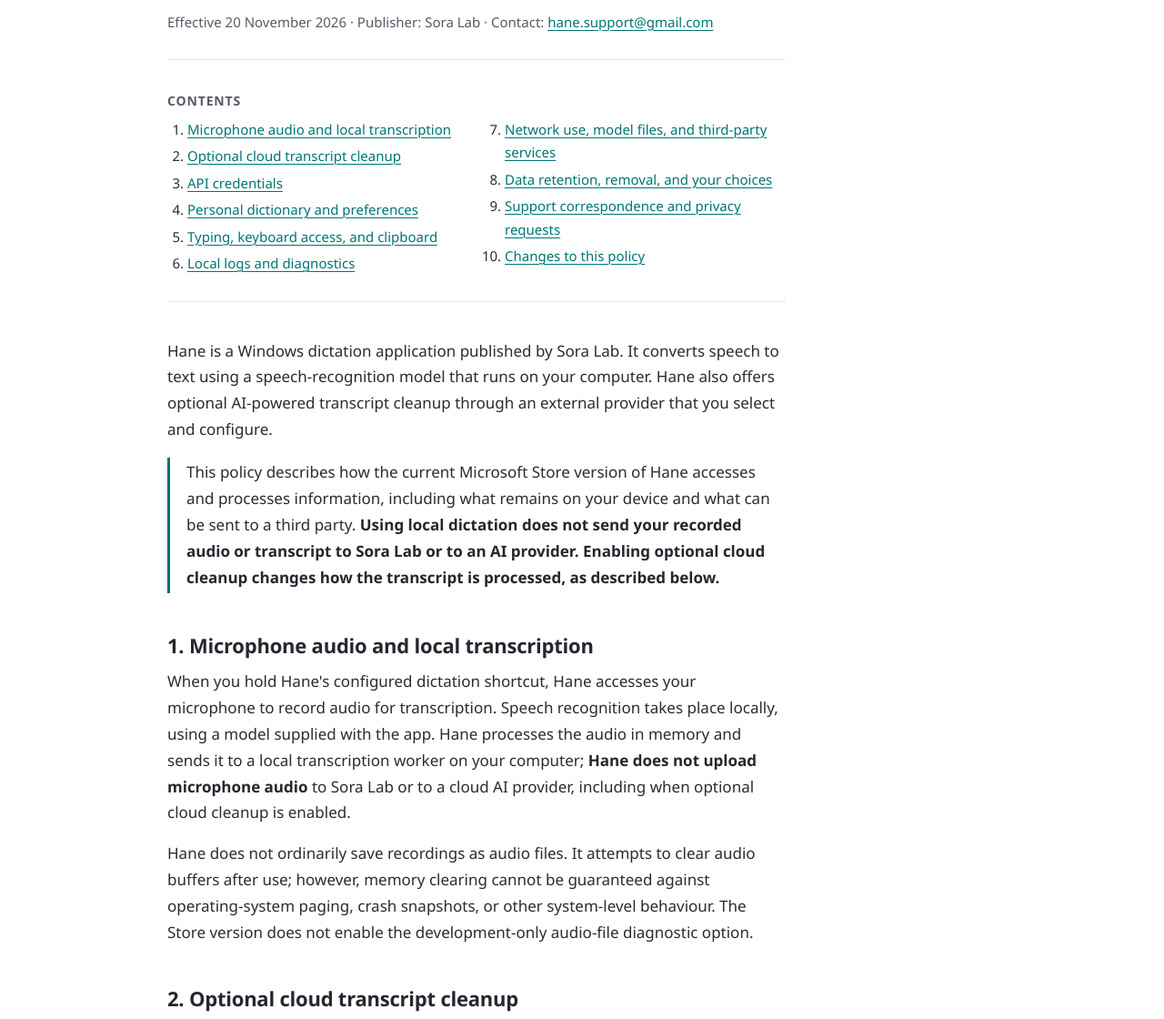
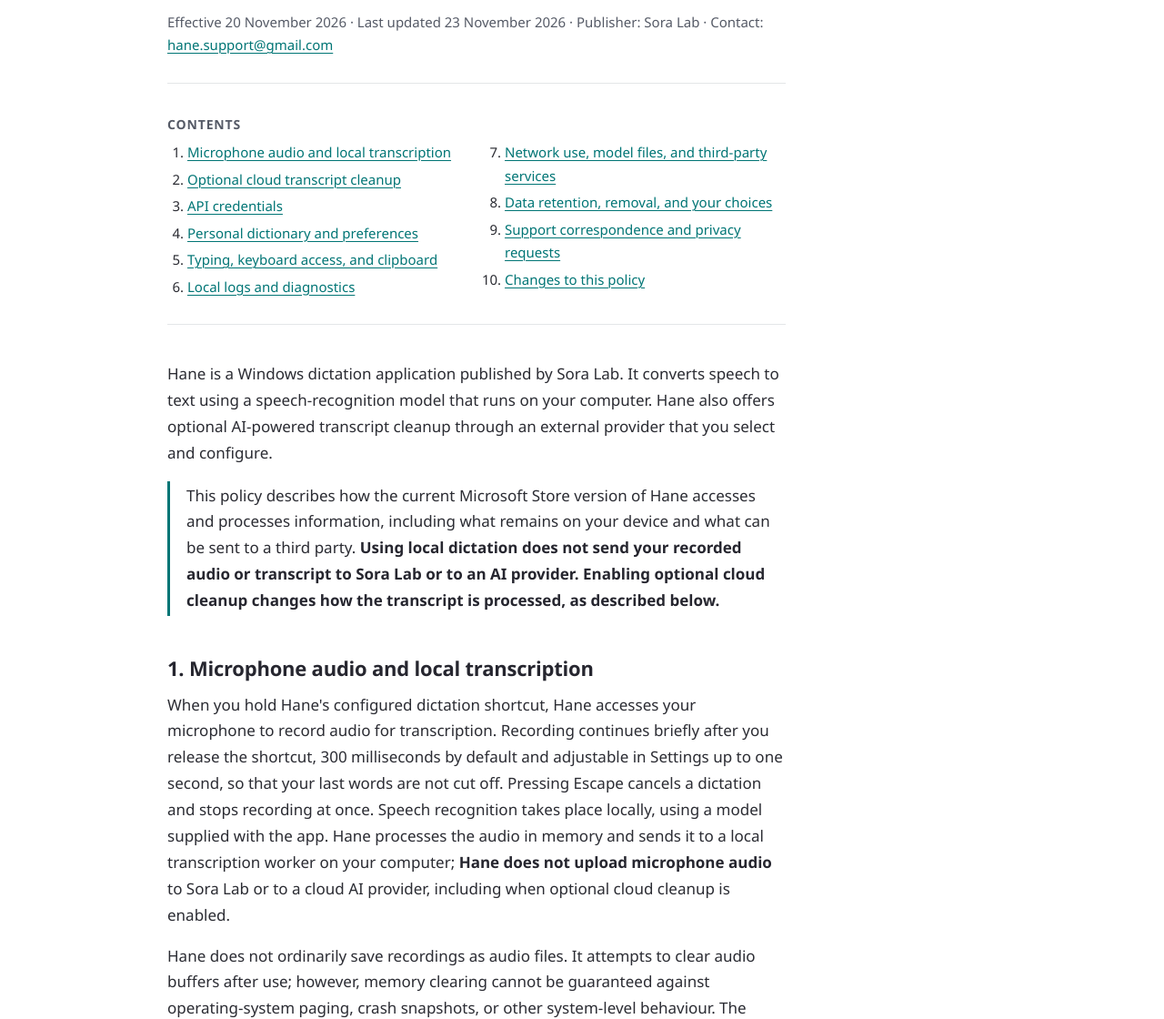
Before and after one commit to SoraLabs/hane-site, a plain HTML site: page privacy.html in a window 1280 px wide. Shown: the part 186-1306 px from the top of the page at 91% size. Drawn offline with Linux system fonts and the light colour scheme.

Commit message:
Privacy policy: clarify that recording continues briefly after release
Section 1 now states that recording continues for a short tail padding
after the shortcut is released (300 ms by default, adjustable up to one
second) and that Escape stops recording at once. The effective date stays
20 November 2026; a "Last updated 23 November 2026" line is added. The
HTML and Markdown copies carry the same text.

Co-Authored-By: Claude Opus 5.5 <noreply@anthropic.com>

```diff
--- a/privacy.html
+++ b/privacy.html
@@ -26,7 +26,7 @@
   <div class="measure">
     <div class="article-head">
       <h1>Hane Privacy Policy</h1>
-      <p class="meta">Effective 20 November 2026 · Publisher: Sora Lab · Contact: <a href="mailto:hane.support@gmail.com">hane.support@gmail.com</a></p>
+      <p class="meta">Effective 20 November 2026 · Last updated 23 November 2026 · Publisher: Sora Lab · Contact: <a href="mailto:hane.support@gmail.com">hane.support@gmail.com</a></p>
     </div>
 
     <nav class="contents" aria-labelledby="contents-title">
@@ -49,7 +49,7 @@
 <p>Hane is a Windows dictation application published by Sora Lab. It converts speech to text using a speech-recognition model that runs on your computer. Hane also offers optional AI-powered transcript cleanup through an external provider that you select and configure.</p>
 <div class="summary"><p>This policy describes how the current Microsoft Store version of Hane accesses and processes information, including what remains on your device and what can be sent to a third party. <strong>Using local dictation does not send your recorded audio or transcript to Sora Lab or to an AI provider. Enabling optional cloud cleanup changes how the transcript is processed, as described below.</strong></p></div>
 <h2 id="1-microphone-audio-and-local-transcription">1. Microphone audio and local transcription</h2>
-<p>When you hold Hane's configured dictation shortcut, Hane accesses your microphone to record audio for transcription. Speech recognition takes place locally, using a model supplied with the app. Hane processes the audio in memory and sends it to a local transcription worker on your computer; <strong>Hane does not upload microphone audio</strong> to Sora Lab or to a cloud AI provider, including when optional cloud cleanup is enabled.</p>
+<p>When you hold Hane's configured dictation shortcut, Hane accesses your microphone to record audio for transcription. Recording continues briefly after you release the shortcut, 300 milliseconds by default and adjustable in Settings up to one second, so that your last words are not cut off. Pressing Escape cancels a dictation and stops recording at once. Speech recognition takes place locally, using a model supplied with the app. Hane processes the audio in memory and sends it to a local transcription worker on your computer; <strong>Hane does not upload microphone audio</strong> to Sora Lab or to a cloud AI provider, including when optional cloud cleanup is enabled.</p>
 <p>Hane does not ordinarily save recordings as audio files. It attempts to clear audio buffers after use; however, memory clearing cannot be guaranteed against operating-system paging, crash snapshots, or other system-level behaviour. The Store version does not enable the development-only audio-file diagnostic option.</p>
 <h2 id="2-optional-cloud-transcript-cleanup">2. Optional cloud transcript cleanup</h2>
 <p>Cloud cleanup is optional. Hane sends transcript <strong>text</strong>, not microphone audio, to a third-party AI service only when automatic cloud cleanup is enabled, a provider is selected, consent for that same provider has been given, an API key for the provider is available, and the dictation meets the app's other submission conditions. If these conditions are not met, or cleanup fails, Hane uses the locally generated transcript.</p>
```
Also changed, not shown: 1 other file.
